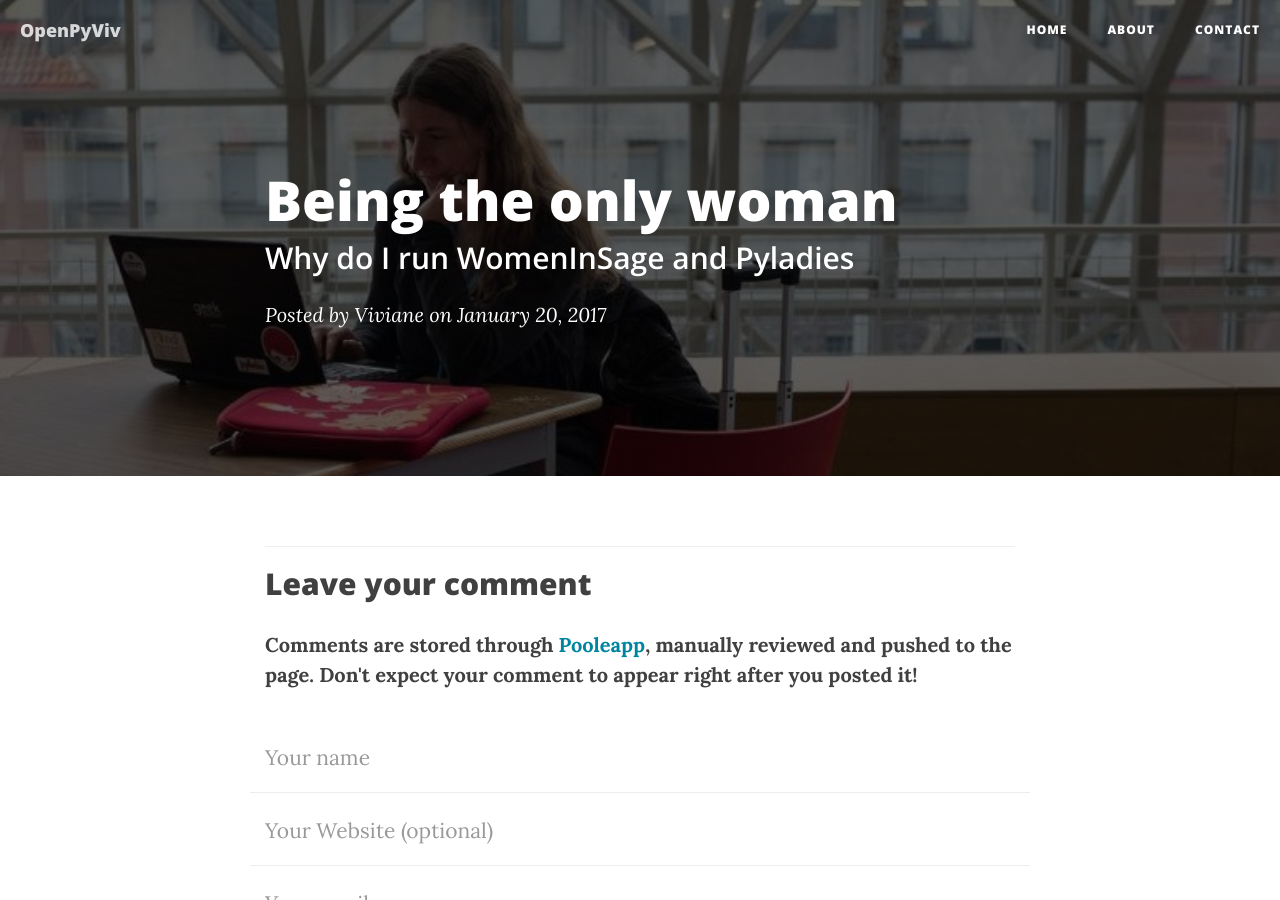
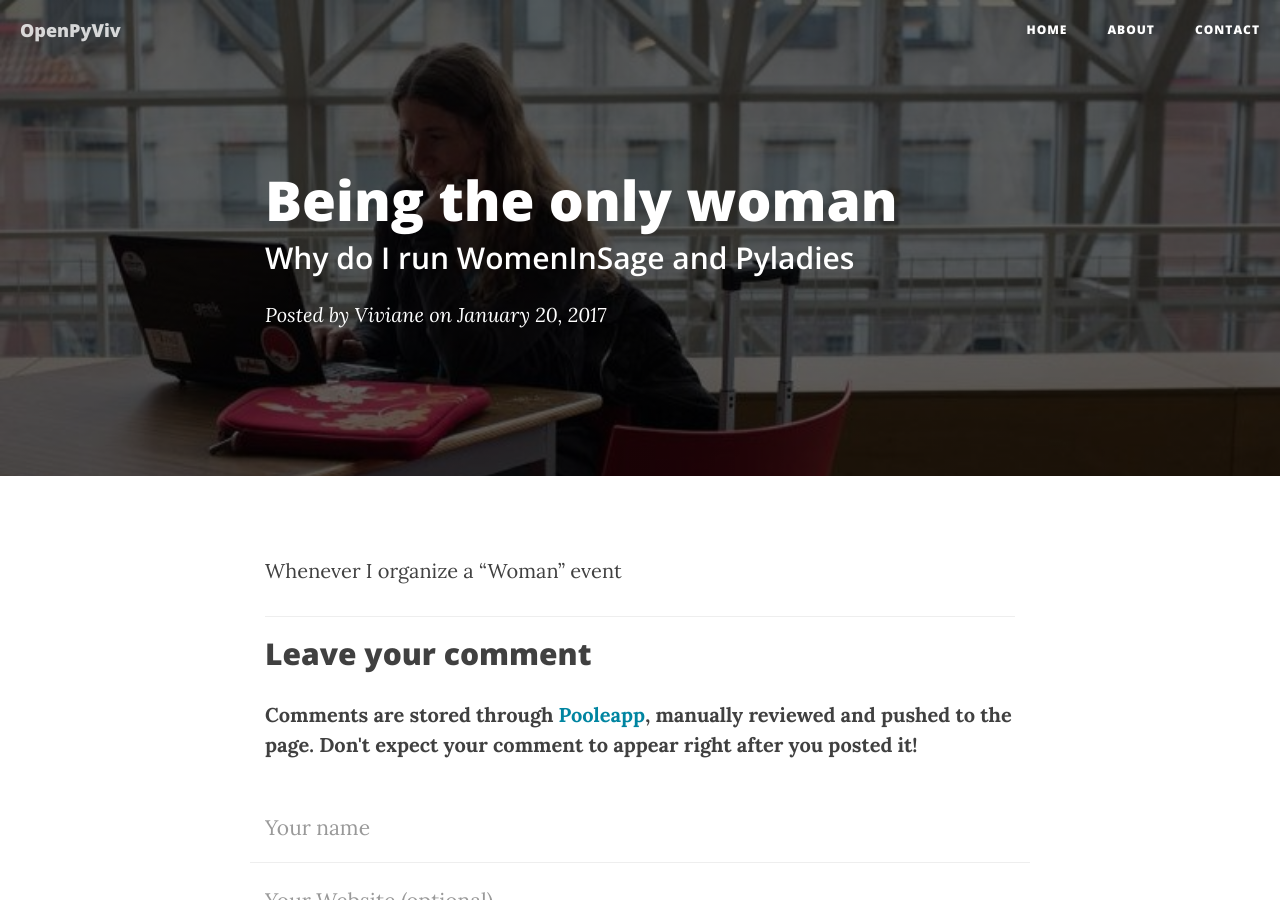
Before and after one commit to VivianePons/vivianepons.github.com, a Jekyll site: the page built from _posts/2017-01-20-OnlyWoman.md, in a window 1280 px wide and 900 px high. Built offline with Jekyll 4.4.1, drawn with Linux system fonts in a browser that asks for light colours; nearby versions of some CDN libraries.

Commit message:
deb article

```diff
--- a/_posts/2017-01-20-OnlyWoman.md
+++ b/_posts/2017-01-20-OnlyWoman.md
@@ -5,3 +5,5 @@ subtitle:   "Why do I run WomenInSage and Pyladies"
 date:       2017-01-20 10:00:00
 author:     "Viviane"
 ---
+
+Whenever I organize a "Woman" event
```
